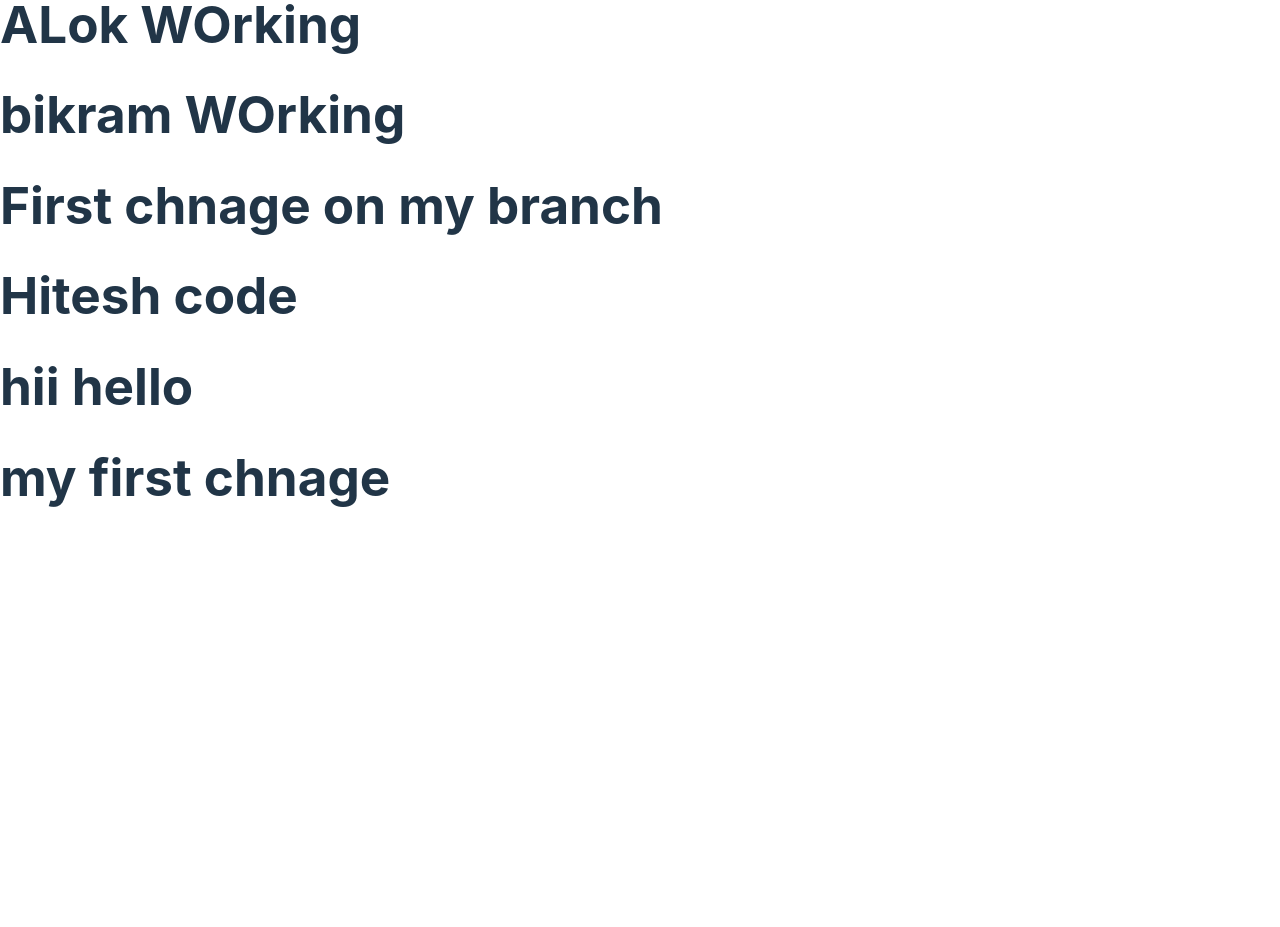
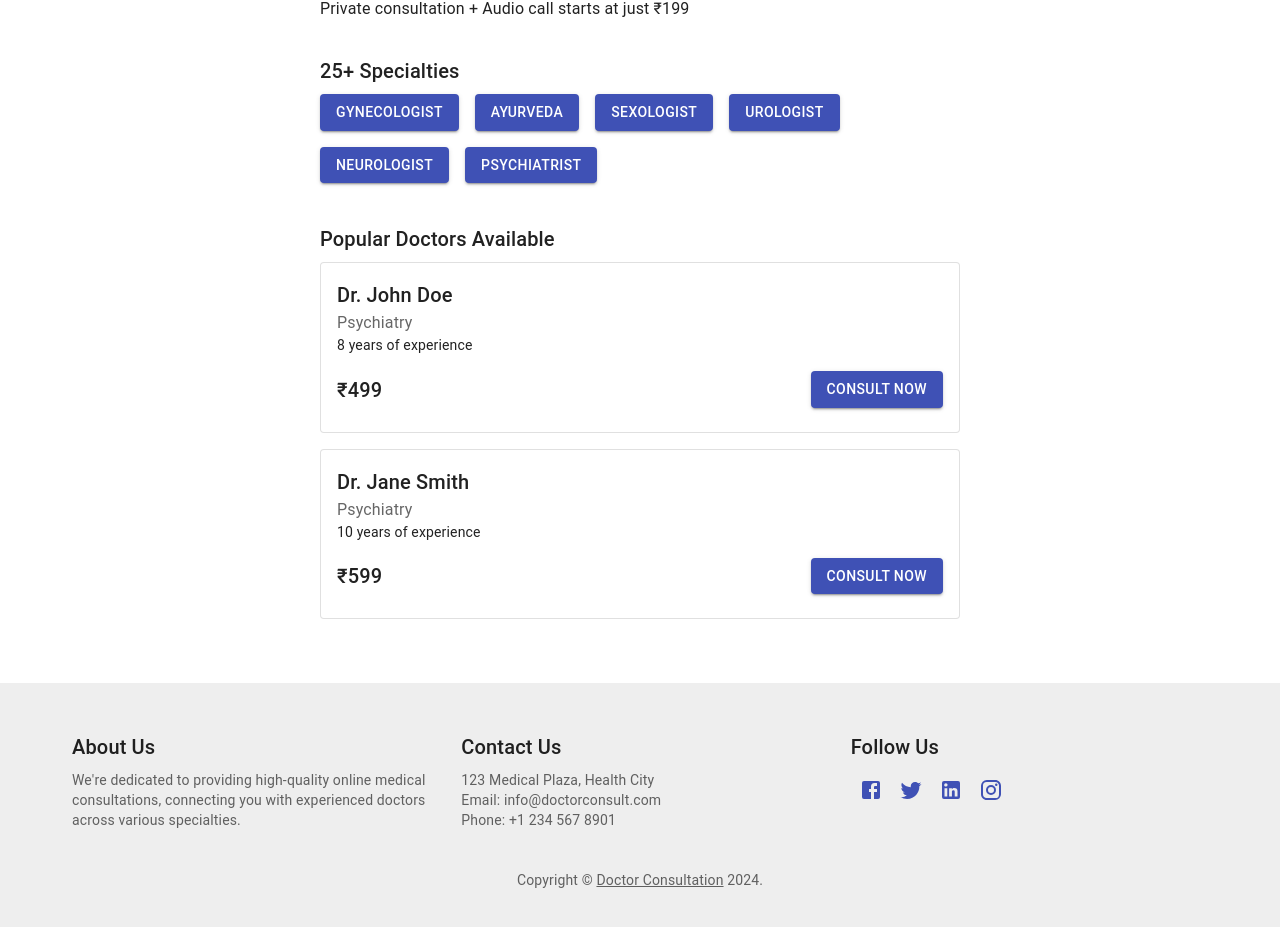
Before and after one commit to Bikisome/Telemedicine, a React (Vite) app: page / in a window 1280 px wide. Shown: the part 195-1122 px from the top of the page. Before the commit the page ends 800 px from the top, so only its background shows below. Built offline with nearby package versions, Linux system fonts and the light colour scheme.

Commit message:
Created base for the project

```diff
--- a/src/App.jsx
+++ b/src/App.jsx
@@ -1,14 +1,15 @@
+import React from 'react';
+import { Route, Routes } from 'react-router-dom';
+import Layout from './components/Layout';
+import Home from './pages/Home';
+
 function App() {
   return (
-    <>
-      <h1>Hello World</h1>
-      <h1>ALok WOrking</h1>
-      <h1>bikram WOrking</h1>
-      <h1>First chnage on my branch</h1>
-      <h1>Hitesh code</h1>
-      <h1>hii hello</h1>
-      <h1> my first chnage</h1>
-    </>
+    <Layout>
+      <Routes>
+        <Route path="/" element={<Home />} />
+      </Routes>
+    </Layout>
   );
 }
 
--- /dev/null
+++ b/src/components/DoctorCard.jsx
@@ -0,0 +1,22 @@
+import React from 'react';
+import { Card, CardContent, Typography, Button, Box } from '@mui/material';
+
+function DoctorCard({ doctor }) {
+  return (
+    <Card variant="outlined" style={{ marginBottom: 16 }}>
+      <CardContent>
+        <Typography variant="h6">{doctor.name}</Typography>
+        <Typography color="textSecondary">{doctor.specialty}</Typography>
+        <Typography variant="body2">{doctor.experience} years of experience</Typography>
+        <Box mt={2} display="flex" justifyContent="space-between" alignItems="center">
+          <Typography variant="h6">₹{doctor.consultationFee}</Typography>
+          <Button variant="contained" color="primary">
+            Consult Now
+          </Button>
+        </Box>
+      </CardContent>
+    </Card>
+  );
+}
+
+export default DoctorCard;
--- /dev/null
+++ b/src/components/Footer.jsx
@@ -0,0 +1,77 @@
+import React from 'react';
+import { Box, Container, Grid, Typography, Link, IconButton } from '@mui/material';
+import FacebookIcon from '@mui/icons-material/Facebook';
+import TwitterIcon from '@mui/icons-material/Twitter';
+import LinkedInIcon from '@mui/icons-material/LinkedIn';
+import InstagramIcon from '@mui/icons-material/Instagram';
+
+const Footer = () => {
+  return (
+    <Box
+      component="footer"
+      sx={{
+        backgroundColor: (theme) => theme.palette.grey[200],
+        p: 6,
+        mt: 'auto',
+      }}
+    >
+      <Container maxWidth="lg">
+        <Grid container spacing={4} justifyContent="space-evenly">
+          <Grid item xs={12} sm={4}>
+            <Typography variant="h6" color="text.primary" gutterBottom>
+              About Us
+            </Typography>
+            <Typography variant="body2" color="text.secondary">
+              We're dedicated to providing high-quality online medical consultations, connecting you with experienced doctors across various specialties.
+            </Typography>
+          </Grid>
+          <Grid item xs={12} sm={4}>
+            <Typography variant="h6" color="text.primary" gutterBottom>
+              Contact Us
+            </Typography>
+            <Typography variant="body2" color="text.secondary">
+              123 Medical Plaza, Health City
+            </Typography>
+            <Typography variant="body2" color="text.secondary">
+              Email: info@doctorconsult.com
+            </Typography>
+            <Typography variant="body2" color="text.secondary">
+              Phone: +1 234 567 8901
+            </Typography>
+          </Grid>
+          <Grid item xs={12} sm={4}>
+            <Typography variant="h6" color="text.primary" gutterBottom>
+              Follow Us
+            </Typography>
+            <Box>
+              <IconButton aria-label="facebook" color="primary">
+                <FacebookIcon />
+              </IconButton>
+              <IconButton aria-label="twitter" color="primary">
+                <TwitterIcon />
+              </IconButton>
+              <IconButton aria-label="linkedin" color="primary">
+                <LinkedInIcon />
+              </IconButton>
+              <IconButton aria-label="instagram" color="primary">
+                <InstagramIcon />
+              </IconButton>
+            </Box>
+          </Grid>
+        </Grid>
+        <Box mt={5}>
+          <Typography variant="body2" color="text.secondary" align="center">
+            {'Copyright © '}
+            <Link color="inherit" href="https://yourdomain.com/">
+              Doctor Consultation
+            </Link>{' '}
+            {new Date().getFullYear()}
+            {'.'}
+          </Typography>
+        </Box>
+      </Container>
+    </Box>
+  );
+};
+
+export default Footer;
--- /dev/null
+++ b/src/components/Header.jsx
@@ -0,0 +1,16 @@
+import React from 'react';
+import { AppBar, Toolbar, Typography } from '@mui/material';
+
+function Header() {
+  return (
+    <AppBar position="static">
+      <Toolbar>
+        <Typography variant="h6">
+          Doctor Consultation
+        </Typography>
+      </Toolbar>
+    </AppBar>
+  );
+}
+
+export default Header;
--- /dev/null
+++ b/src/components/Layout.jsx
@@ -0,0 +1,31 @@
+import React from 'react';
+import { Box } from '@mui/material';
+import Header from './Header';
+import Footer from './Footer';
+
+const Layout = ({ children }) => {
+  return (
+    <Box
+      sx={{
+        display: 'flex',
+        flexDirection: 'column',
+        minHeight: '100vh',
+
+      }}
+    >
+      <Header />
+      <Box
+        component="main"
+        sx={{
+          flexGrow: 1,
+          py: 4,
+        }}
+      >
+        {children}
+      </Box>
+      <Footer />
+    </Box>
+  );
+};
+
+export default Layout;
--- /dev/null
+++ b/src/components/SpecialtyButton.jsx
@@ -0,0 +1,12 @@
+import React from 'react';
+import { Button } from '@mui/material';
+
+function SpecialtyButton({ specialty }) {
+  return (
+    <Button variant="contained" color="primary" style={{ margin: '0 8px 8px 0' }}>
+      {specialty}
+    </Button>
+  );
+}
+
+export default SpecialtyButton;
--- a/src/main.jsx
+++ b/src/main.jsx
@@ -1,10 +1,19 @@
-import { StrictMode } from 'react'
-import { createRoot } from 'react-dom/client'
-import App from './App.jsx'
-import './index.css'
+import React from 'react';
+import ReactDOM from 'react-dom';
+import { BrowserRouter } from 'react-router-dom';
+import { ThemeProvider } from '@mui/material/styles';
+import CssBaseline from '@mui/material/CssBaseline';
+import App from './App';
+import theme from './theme';
 
-createRoot(document.getElementById('root')).render(
-  <StrictMode>
-    <App />
-  </StrictMode>,
-)
+ReactDOM.render(
+  <React.StrictMode>
+    <BrowserRouter>
+      <ThemeProvider theme={theme}>
+        <CssBaseline />
+        <App />
+      </ThemeProvider>
+    </BrowserRouter>
+  </React.StrictMode>,
+  document.getElementById('root')
+);
--- /dev/null
+++ b/src/pages/Home.jsx
@@ -0,0 +1,51 @@
+import React from 'react';
+import { Typography, Grid, Box } from '@mui/material';
+import SpecialtyButton from '../components/SpecialtyButton';
+import DoctorCard from '../components/DoctorCard';
+
+const specialties = ['Gynecologist', 'Ayurveda', 'Sexologist', 'Urologist', 'Neurologist', 'Psychiatrist'];
+
+const doctors = [
+  { name: 'Dr. John Doe', specialty: 'Psychiatry', experience: 8, consultationFee: 499 },
+  { name: 'Dr. Jane Smith', specialty: 'Psychiatry', experience: 10, consultationFee: 599 },
+];
+
+function Home() {
+  return (
+    <Box sx={{px: 40 }}>
+      <Typography variant="h4" gutterBottom>
+        Skip the travel!
+      </Typography>
+      <Typography variant="h5" gutterBottom>
+        Take Online Doctor Consultation
+      </Typography>
+      <Typography variant="subtitle1" gutterBottom>
+        Private consultation + Audio call starts at just ₹199
+      </Typography>
+
+      <Box my={4}>
+        <Typography variant="h6" gutterBottom>
+          25+ Specialties
+        </Typography>
+        <Grid container spacing={1}>
+          {specialties.map((specialty, index) => (
+            <Grid item key={index}>
+              <SpecialtyButton specialty={specialty} />
+            </Grid>
+          ))}
+        </Grid>
+      </Box>
+
+      <Box my={4}>
+        <Typography variant="h6" gutterBottom>
+          Popular Doctors Available
+        </Typography>
+        {doctors.map((doctor, index) => (
+          <DoctorCard key={index} doctor={doctor} />
+        ))}
+      </Box>
+    </Box>
+  );
+}
+
+export default Home;
--- /dev/null
+++ b/src/theme.jsx
@@ -0,0 +1,14 @@
+import { createTheme } from '@mui/material/styles';
+
+const theme = createTheme({
+  palette: {
+    primary: {
+      main: '#3f51b5',
+    },
+    secondary: {
+      main: '#f50057',
+    },
+  },
+});
+
+export default theme;
```
Also changed, not shown: package.json (+6 -1 lines), 1 other file (tests, documents, lock files or other folders).
